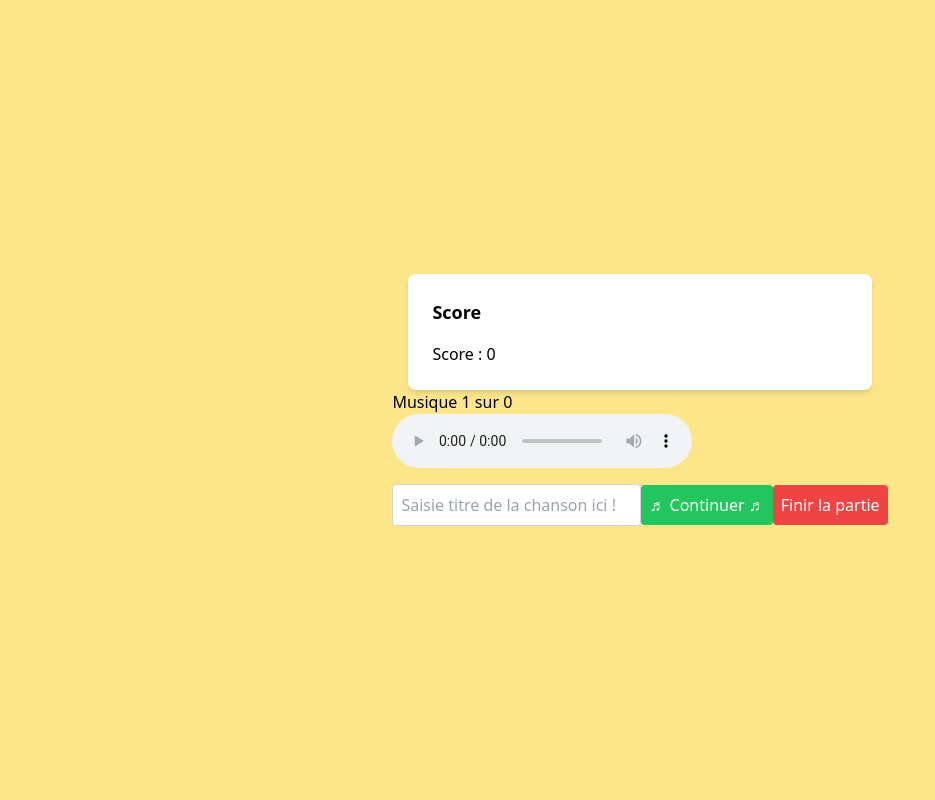
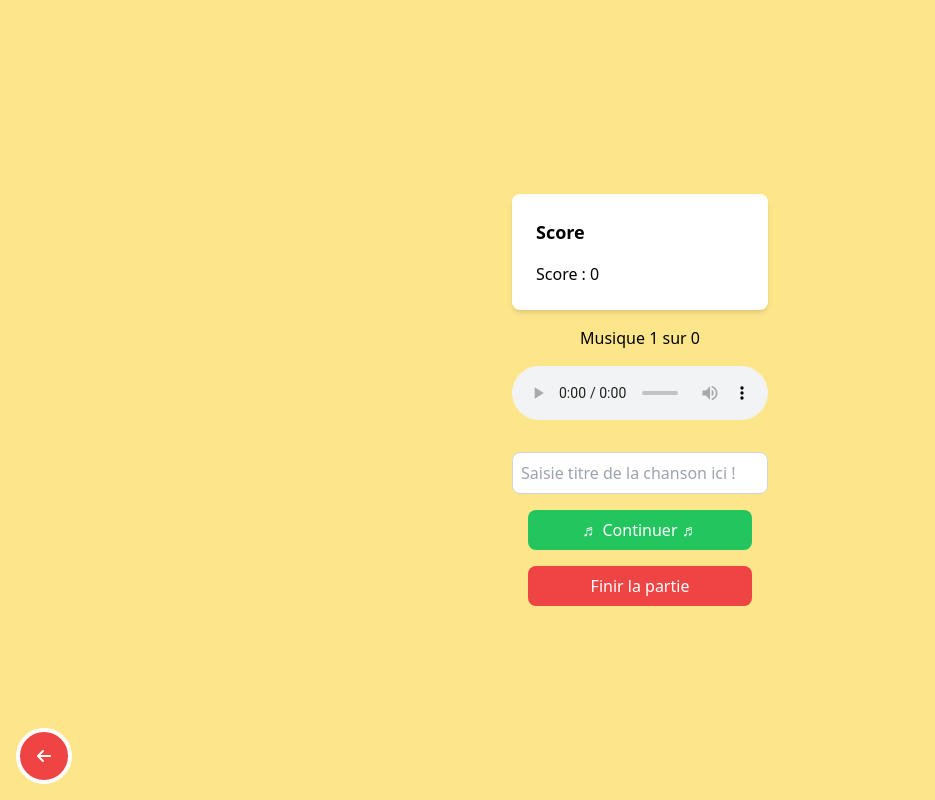
Before and after one commit to AntoineRai/quizz_spotify, a Next.js app: page /thematique/1 in a window 1280 px wide. Both pictures are taken after a click on the button "Commencer le quizz". Shown: the whole page, without its empty margins (0-935 px from the left). Built offline with nearby package versions, Linux system fonts and the light colour scheme; no server answers.

Commit message:
Refactor playlist page layout

```diff
--- a/app/thematique/[playlistId]/page.js
+++ b/app/thematique/[playlistId]/page.js
@@ -68,13 +68,12 @@ import HomeArrow from "../../../components/HomeArrow";
     }, [playlistId]);
 
     return (
-      <div className="flex flex-col items-center justify-center h-screen gap-4">
+      <div className="flex flex-col items-center justify-center h-screen">
         {!isPlaying && !showInfo && !isFinish && (
           <div>
-            <Card title="Code de la partie" content={`Code pour l'ID Spotify : ${playlistId}`} />
             <button
               onClick={handleStartButton}
-              className="mt-2 p-2 bg-green-500 text-white rounded"
+              className="p-4 bg-green-500 text-white rounded-lg"
             >
               Commencer le quizz
             </button>
@@ -82,7 +81,7 @@ import HomeArrow from "../../../components/HomeArrow";
         )}
 
         {isPlaying && !showInfo && !isFinish && (
-          <div>
+          <div className="flex flex-col items-center justify-center gap-4">
             <Card title="Score" content={`Score : ${score}`} />
             <p>Musique {currentTrackIndex+1} sur {trackCount}</p>
             <audio
@@ -92,24 +91,25 @@ import HomeArrow from "../../../components/HomeArrow";
               onEnded={handleUserResponse}
               onClick={(e) => e.preventDefault()}
               style={{ pointerEvents: "none" }}
+              className="w-64"
             />
             <input
               type="text"
               placeholder="Saisie titre de la chanson ici !"
               value={songTitle}
               onChange={(e) => setSongTitle(e.target.value)}
-              className="mt-4 p-2 border border-gray-300 rounded"
+              className="mt-4 p-2 border border-gray-300 rounded-lg w-64"
             />
             <button
               onClick={handleUserResponse}
-              className="mt-2 p-2 bg-green-500 text-white rounded"
+              className="p-2 bg-green-500 text-white rounded-lg w-56"
             >
               ♬ Continuer ♬
             </button>
 
             <button
               onClick={handleFinishButton}
-              className="mt-2 p-2 bg-red-500 text-white rounded"
+              className="p-2 bg-red-500 text-white rounded-lg w-56"
             >
               Finir la partie
             </button>
@@ -117,15 +117,15 @@ import HomeArrow from "../../../components/HomeArrow";
         )}
 
         {showInfo && !isFinish && (
-          <div>
-            <img src={data[currentTrackIndex]?.imageUrl} alt="Track Image" />
+          <div className="flex flex-col items-center justify-center">
+            <img src={data[currentTrackIndex]?.imageUrl} alt="Track Image" className="w-64 h-auto"/>
             <p>{data[currentTrackIndex]?.title} - {data[currentTrackIndex]?.author}</p>
             <p>Score : {score}</p>
             {isFalse && (
-              <p className="text-red-500">Mauvaise réponse! {correctAnswer ? `La réponse correcte était ${correctAnswer}` : ''}</p>
+              <p className="text-red-500 font-bold">Mauvaise réponse! {correctAnswer ? `La réponse correcte était ${correctAnswer}` : ''}</p>
             )}
             {!isFalse && (
-              <p className="text-green-500">Bonne réponse!</p>
+              <p className="text-green-500 font-bold">Bonne réponse!</p>
             )}
           </div>
         )}
@@ -135,6 +135,7 @@ import HomeArrow from "../../../components/HomeArrow";
             <p>Score : {score} sur {trackCount}</p>
           </div>
         )}
+        <HomeArrow />
       </div>
     );
   };
--- a/components/CardPlaylist.js
+++ b/components/CardPlaylist.js
@@ -1,5 +1,5 @@
 const Card = ({ title, content }) => (
-    <div className="mx-4 w-128 bg-white p-6 rounded-lg shadow-md">
+    <div className="w-64 bg-white p-6 rounded-lg shadow-md">
       <h2 className="text-lg font-semibold mb-4">{title}</h2>
       <p>{content}</p>
     </div>
```
